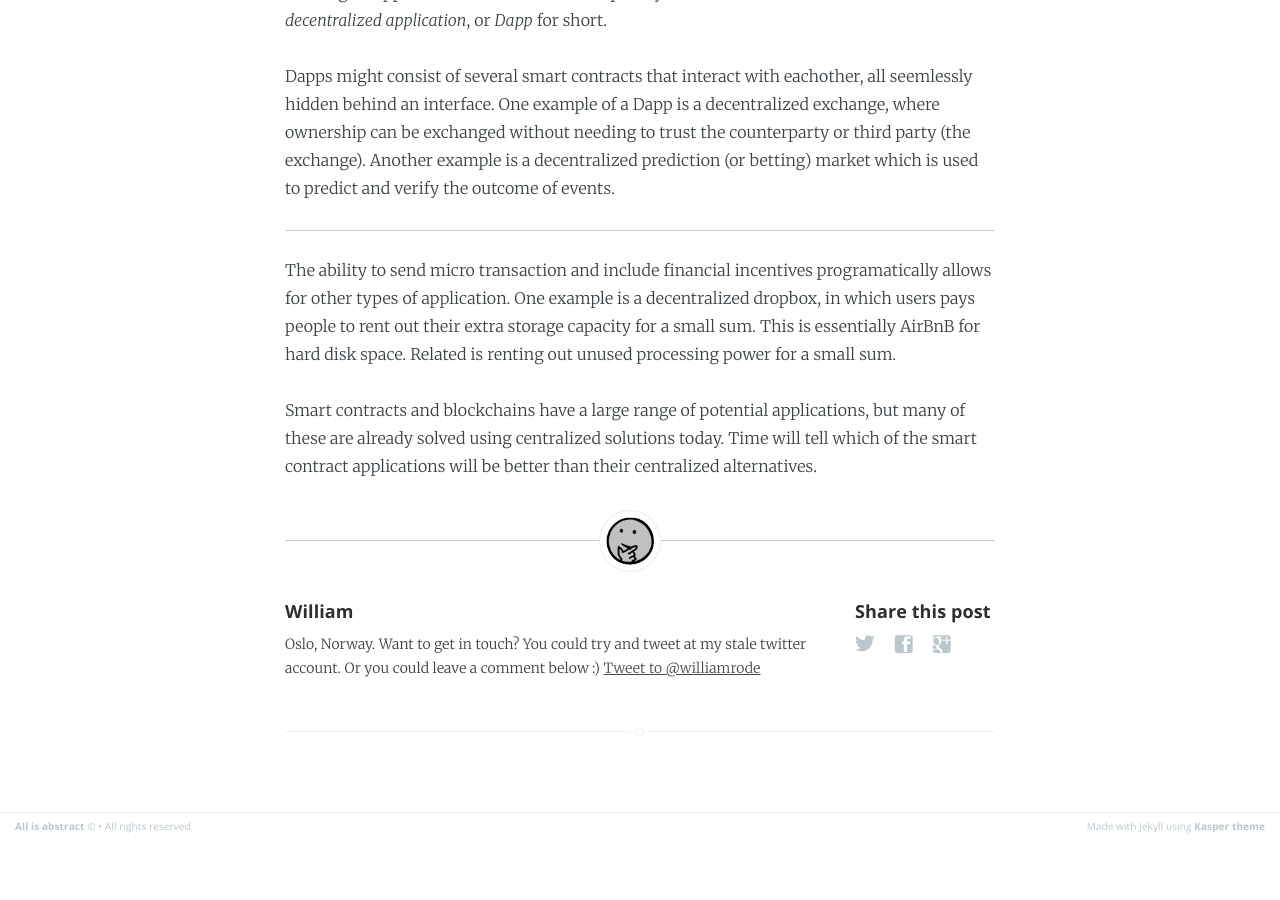
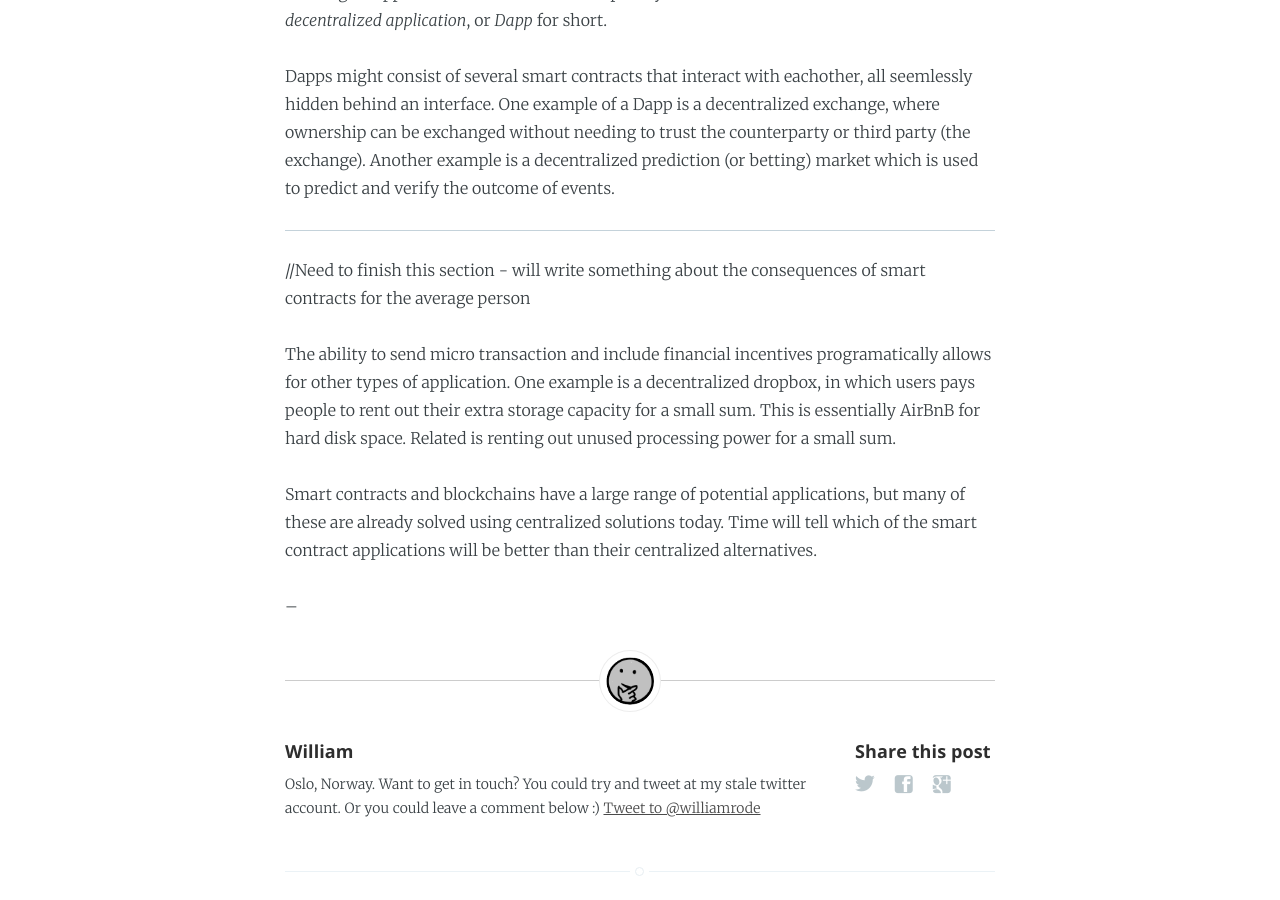
Before and after one commit to wrode/Blog, a Jekyll site: the page built from _posts/2016-08-19-Smart contracts.md, in a window 1280 px wide and 900 px high, scrolled down 10109 px. Built offline with Jekyll 4.4.1, drawn with Linux system fonts in a browser that asks for light colours; comment, search, counter and statistics services are not loaded; before the commit the page ends 10949 px from its top, so only the background shows below that.

Commit message:
Small update

```diff
--- a/_posts/2016-08-19-Smart contracts.md
+++ b/_posts/2016-08-19-Smart contracts.md
@@ -151,10 +151,13 @@ Dapps might consist of several smart contracts that interact with eachother, all
 -->
 
 ---
+//Need to finish this section - will write something about the consequences of smart contracts for the average person
 
 The ability to send micro transaction and include financial incentives programatically allows for other types of application. One example is a decentralized dropbox, in which users pays people to rent out their extra storage capacity for a small sum. This is essentially AirBnB for hard disk space. Related is renting out unused processing power for a small sum.
 
 Smart contracts and blockchains have a large range of potential applications, but many of these are already solved using centralized solutions today. Time will tell which of the smart contract applications will be better than their centralized alternatives.
+
+--
 
 <!--
 The last application area that I will cover in this blogpost is Decentralized Autonomous Organizations.
```
Also changed, not shown: _posts/2016-08-01-First.md (+1 -0 lines).
